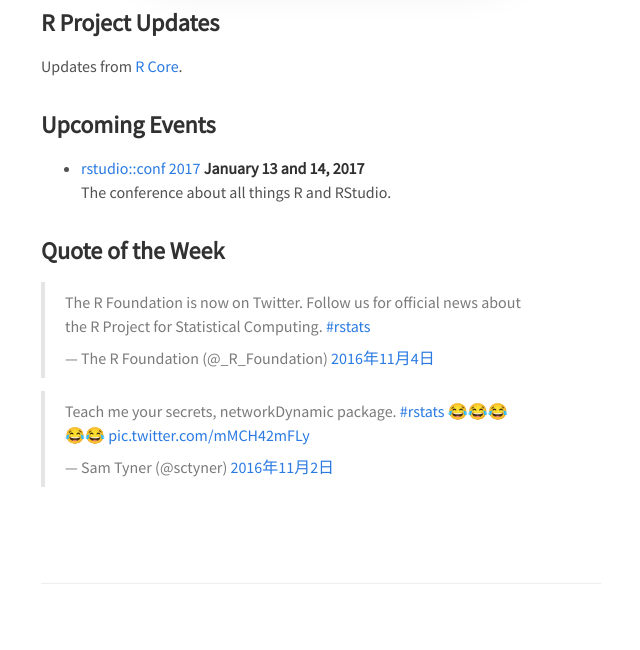
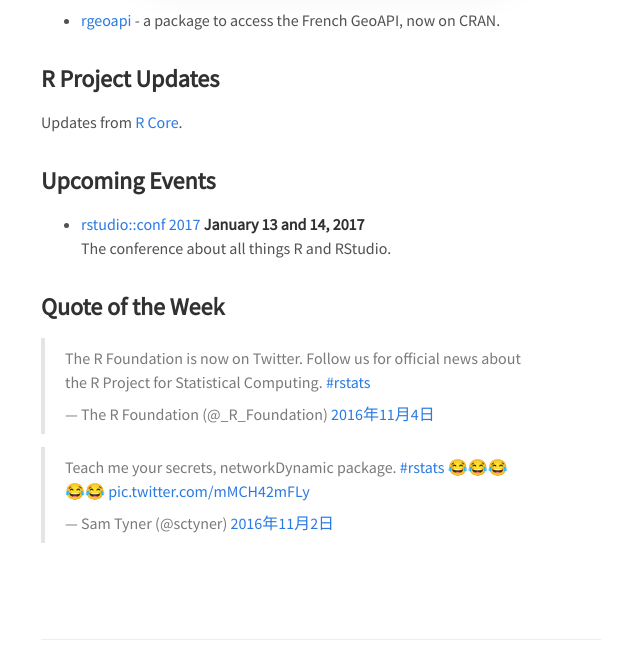
Before and after one commit to rweekly/rweekly.org, a Jekyll site: the page built from draft.md, in a window 1280 px wide and 900 px high, scrolled down 5646 px, cut to the strip 250-900 px from the top of the window. Shown: the whole strip, without its empty margins (319-959 px from the left). Built offline with Jekyll 4.4.1, drawn with Linux system fonts in a browser that asks for light colours; comment, search, counter and statistics services are not loaded.

Commit message:
Update draft.md

```diff
--- a/draft.md
+++ b/draft.md
@@ -151,6 +151,8 @@ NIMBLE package for hierarchical modeling (MCMC and more) faster and more flexibl
 
 ![foghorn](https://pbs.twimg.com/media/CwNZ06XWgAUtqaK.jpg)
 
++ [rgeoapi](https://cran.r-project.org/web/packages/rgeoapi/) - a package to access the French GeoAPI, now on CRAN.
+
 ## R Project Updates
 
 Updates from [R Core](http://developer.r-project.org/blosxom.cgi/R-devel/NEWS).
```
